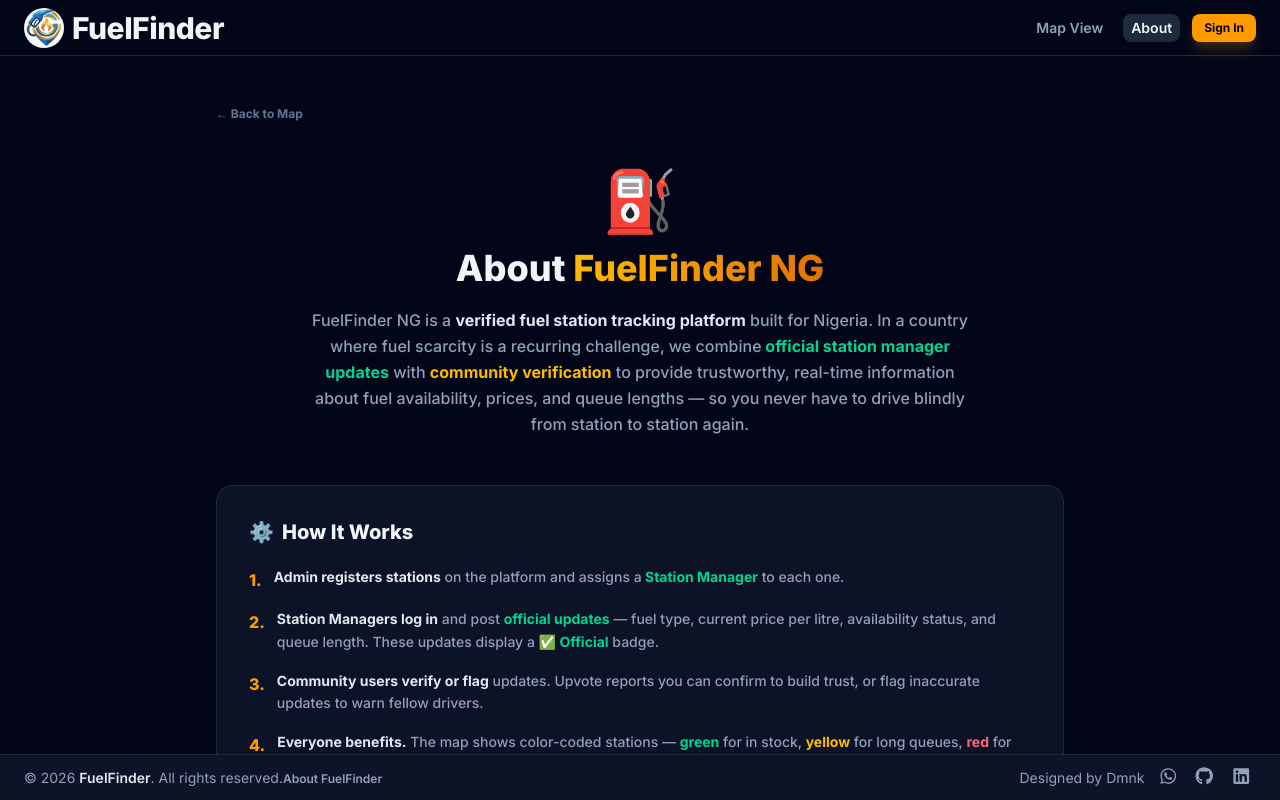
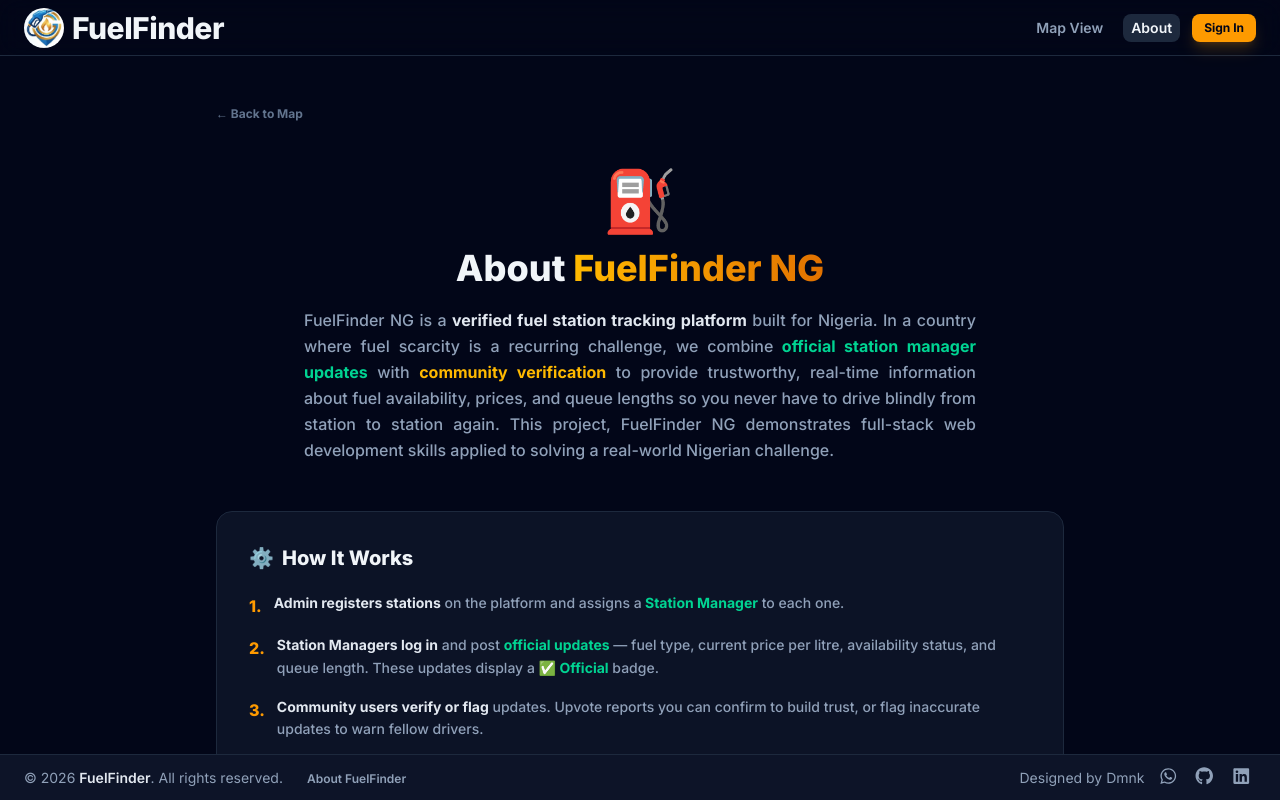
Before and after one commit to dmnkprince/fuel-station-finder, a React (Vite) app: page /about in a window 1280 px wide. Built offline with nearby package versions, Linux system fonts and the light colour scheme.

Commit message:
bug fixes

```diff
--- a/src/components/FooterSection.jsx
+++ b/src/components/FooterSection.jsx
@@ -40,7 +40,7 @@ const FooterSection = () => {
           {/*    About link */}
           <Link
             to="/about"
-            className="text-xs font-semibold text-slate-400 hover:text-amber-500 transition-colors order-first sm:order-none"
+            className="ml-6 text-xs font-semibold text-slate-400 hover:text-amber-500 transition-colors order-first sm:order-0"
           >
               About FuelFinder
           </Link>
--- a/src/pages/About.jsx
+++ b/src/pages/About.jsx
@@ -49,7 +49,7 @@ const TECH_STACK = [
   { name: 'Node.js', desc: 'Backend server' },
   { name: 'PostgreSQL', desc: 'Database' },
   { name: 'JWT', desc: 'Authentication' },
-  { name: 'Tailwind CSS', desc: 'Utility-first styling' },
+  { name: 'Tailwind CSS', desc: 'Styling' },
   { name: 'Vite', desc: 'Build tooling' },
 ];
 
@@ -73,17 +73,18 @@ export default function About() {
         <span className="text-5xl sm:text-6xl">⛽</span>
         <h1 className="text-2xl sm:text-3xl md:text-4xl font-black text-slate-100 leading-tight">
           About{' '}
-          <span className="bg-gradient-to-r from-amber-400 to-amber-600 bg-clip-text text-transparent">
+          <span className="bg-linear-to-r from-amber-400 to-amber-600 bg-clip-text text-transparent">
             FuelFinder NG
           </span>
         </h1>
-        <p className="text-sm sm:text-base text-slate-400 max-w-2xl leading-relaxed font-medium">
+        <p className="text-sm sm:text-base text-slate-400 max-w-2xl leading-relaxed font-medium text-justify ">
           FuelFinder NG is a <strong className="text-slate-200">verified fuel station tracking platform</strong> built for Nigeria.
           In a country where fuel scarcity is a recurring challenge, we combine
           <strong className="text-emerald-400"> official station manager updates</strong> with{' '}
           <strong className="text-amber-400">community verification</strong> to provide
-          trustworthy, real-time information about fuel availability, prices, and queue lengths —
-          so you never have to drive blindly from station to station again.
+          trustworthy, real-time information about fuel availability, prices, and queue lengths
+          so you never have to drive blindly from station to station again. This project, FuelFinder NG demonstrates full-stack web development
+          skills applied to solving a real-world Nigerian challenge.
         </p>
       </section>
 
@@ -168,7 +169,7 @@ export default function About() {
           {FEATURES.map((f) => (
             <div
               key={f.title}
-              className="bg-slate-900/60 border border-slate-800 rounded-xl p-4 flex flex-col gap-2 hover:border-amber-500/40 transition-all group"
+              className="bg-slate-900/60 border text-justify border-slate-800 rounded-xl p-4 flex flex-col gap-2 hover:border-amber-500/40 transition-all group"
             >
               <div className="flex items-center gap-2">
                 <span className="text-xl group-hover:scale-110 transition-transform">{f.emoji}</span>
@@ -199,18 +200,17 @@ export default function About() {
         </div>
       </section>
 
-      {/* 3MTT Section */}
-      <section className="bg-gradient-to-br from-amber-500/10 to-amber-600/5 border border-amber-500/20 rounded-2xl p-5 sm:p-8 flex flex-col gap-3 text-center items-center">
+      {/* 3MTT Section
+      <section className="bg-linear-to-br from-amber-500/10 to-amber-600/5 border border-amber-500/20 rounded-2xl p-5 sm:p-8 flex flex-col gap-3 text-center items-center">
         <span className="text-3xl">🎓</span>
         <h2 className="text-lg sm:text-xl font-black text-slate-100">3MTT Project</h2>
         <p className="text-sm text-slate-400 max-w-xl leading-relaxed font-medium">
           This project was built as part of Nigeria's{' '}
           <strong className="text-amber-500">3 Million Technical Talent (3MTT)</strong> initiative —
           a federal government programme aimed at building a critical mass of technical
-          talent across the country. FuelFinder NG demonstrates full-stack web development
-          skills applied to solving a real-world Nigerian challenge.
+          talent across the country.
         </p>
-      </section>
+      </section> */}
 
       {/* CTA */}
       <div className="flex flex-col sm:flex-row items-center justify-center gap-3 pb-4">
--- a/src/pages/AdminDashboard.jsx
+++ b/src/pages/AdminDashboard.jsx
@@ -304,11 +304,11 @@ export default function AdminDashboard() {
                 </button>
               </div>
             ) : (
-              <div className="flex flex-col gap-3 overflow-y-auto pr-2 max-h-[500px] z-10 custom-scrollbar">
+              <div className="flex flex-col gap-3 overflow-y-auto pr-2 max-h-125 z-10 custom-scrollbar">
                 {managers.map((m) => (
                   <div key={m.id} className="group flex items-center justify-between bg-slate-900/60 hover:bg-slate-800/80 border border-slate-700/40 hover:border-amber-500/30 rounded-xl px-5 py-4 transition-all duration-300 hover:shadow-lg cursor-default">
                     <div className="flex items-center gap-4 min-w-0">
-                      <div className="w-10 h-10 rounded-full bg-gradient-to-br from-slate-700 to-slate-800 flex items-center justify-center text-slate-300 font-black text-sm shrink-0 border border-slate-600/50 group-hover:border-amber-500/40 transition-colors">
+                      <div className="w-10 h-10 rounded-full bg-linear-to-br from-slate-700 to-slate-800 flex items-center justify-center text-slate-300 font-black text-sm shrink-0 border border-slate-600/50 group-hover:border-amber-500/40 transition-colors">
                         {m.name.charAt(0).toUpperCase()}
                       </div>
                       <div className="min-w-0">
```
Also changed, not shown: 1 other file (tests, documents, lock files or other folders).
